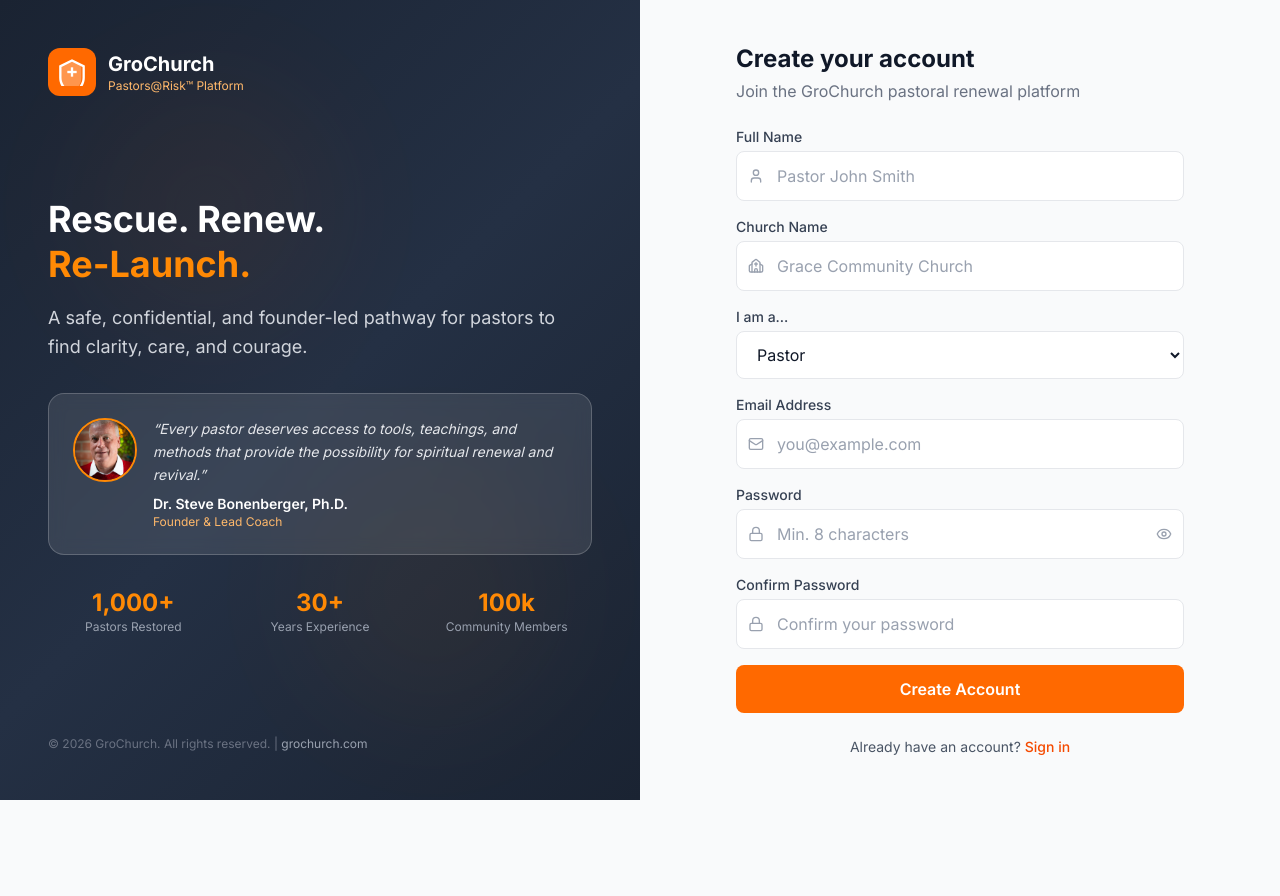
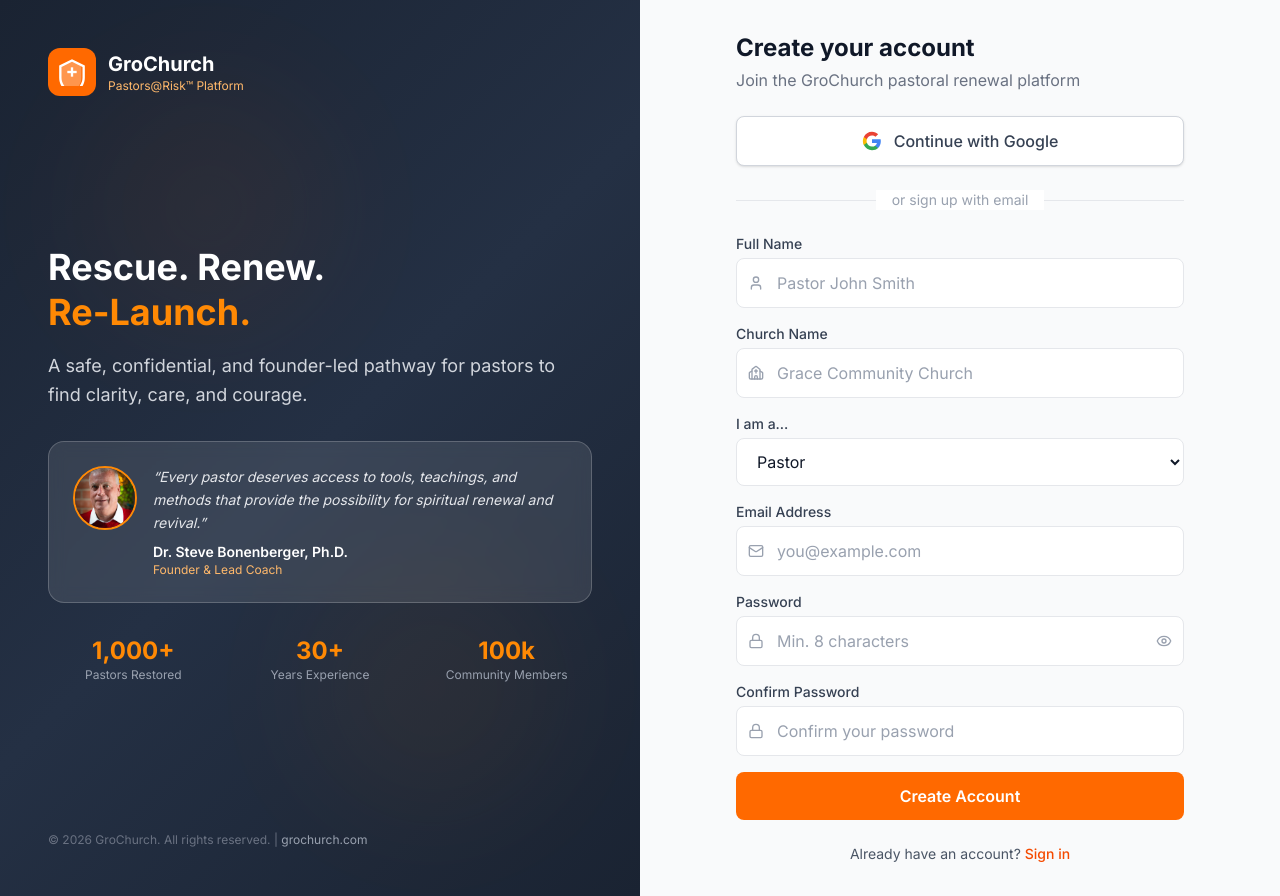
Before and after one commit to GeniusMundi10/grochurch-web-app, a Next.js app: page /auth/signup in a window 1280 px wide. Before the commit the page ends 800 px from the top, so only its background shows below. Built offline with nearby package versions, Linux system fonts and the light colour scheme.

Commit message:
Add Google Sign-In OAuth integration

```diff
--- a/src/app/auth/callback/route.ts
+++ b/src/app/auth/callback/route.ts
@@ -1,5 +1,6 @@
 import { NextResponse } from "next/server";
 import { createClient } from "@/lib/supabase/server";
+import { createClient as createAdminClient } from "@supabase/supabase-js";
 
 export async function GET(request: Request) {
   const { searchParams, origin } = new URL(request.url);
@@ -9,7 +10,41 @@
   if (code) {
     const supabase = await createClient();
     const { error } = await supabase.auth.exchangeCodeForSession(code);
+
     if (!error) {
+      // Get the user to check if we need to create a profile
+      const { data: { user } } = await supabase.auth.getUser();
+
+      if (user) {
+        // Use admin client to upsert profile (bypasses RLS)
+        const adminClient = createAdminClient(
+          process.env.NEXT_PUBLIC_SUPABASE_URL!,
+          process.env.SUPABASE_SERVICE_ROLE_KEY!
+        );
+
+        // Check if profile exists
+        const { data: existingProfile } = await adminClient
+          .from("profiles")
+          .select("id")
+          .eq("id", user.id)
+          .single();
+
+        if (!existingProfile) {
+          // Create profile for Google OAuth user
+          const fullName = user.user_metadata?.full_name || user.user_metadata?.name || "";
+          const avatarUrl = user.user_metadata?.avatar_url || user.user_metadata?.picture || "";
+
+          await adminClient.from("profiles").insert({
+            id: user.id,
+            email: user.email,
+            full_name: fullName,
+            avatar_url: avatarUrl,
+            role: "member",
+            is_active: true,
+          });
+        }
+      }
+
       return NextResponse.redirect(`${origin}${next}`);
     }
   }
--- a/src/app/auth/signin/page.tsx
+++ b/src/app/auth/signin/page.tsx
@@ -12,6 +12,7 @@
   const [password, setPassword] = useState("");
   const [showPassword, setShowPassword] = useState(false);
   const [loading, setLoading] = useState(false);
+  const [googleLoading, setGoogleLoading] = useState(false);
   const [error, setError] = useState("");
 
   const handleSignIn = async (e: React.FormEvent) => {
@@ -35,6 +36,25 @@
     }
   };
 
+  const handleGoogleSignIn = async () => {
+    setGoogleLoading(true);
+    setError("");
+
+    const supabase = createClient();
+
+    const { error } = await supabase.auth.signInWithOAuth({
+      provider: "google",
+      options: {
+        redirectTo: `${window.location.origin}/auth/callback`,
+      },
+    });
+
+    if (error) {
+      setError(error.message);
+      setGoogleLoading(false);
+    }
+  };
+
   return (
     <div className="space-y-6">
       <div>
@@ -47,6 +67,47 @@
           {error}
         </div>
       )}
+
+      {/* Google Sign-In Button */}
+      <button
+        onClick={handleGoogleSignIn}
+        disabled={googleLoading}
+        className="w-full flex items-center justify-center gap-3 bg-white border border-gray-300 hover:bg-gray-50 text-gray-700 font-medium py-3 px-4 rounded-lg transition-colors duration-200 disabled:opacity-60 disabled:cursor-not-allowed shadow-sm"
+      >
+        {googleLoading ? (
+          <Loader2 className="w-5 h-5 animate-spin" />
+        ) : (
+          <svg className="w-5 h-5" viewBox="0 0 24 24">
+            <path
+              d="M22.56 12.25c0-.78-.07-1.53-.2-2.25H12v4.26h5.92a5.06 5.06 0 0 1-2.2 3.32v2.77h3.57c2.08-1.92 3.28-4.74 3.28-8.1z"
+              fill="#4285F4"
+            />
+            <path
+              d="M12 23c2.97 0 5.46-.98 7.28-2.66l-3.57-2.77c-.98.66-2.23 1.06-3.71 1.06-2.86 0-5.29-1.93-6.16-4.53H2.18v2.84C3.99 20.53 7.7 23 12 23z"
+              fill="#34A853"
+            />
+            <path
+              d="M5.84 14.09c-.22-.66-.35-1.36-.35-2.09s.13-1.43.35-2.09V7.07H2.18C1.43 8.55 1 10.22 1 12s.43 3.45 1.18 4.93l2.85-2.22.81-.62z"
+              fill="#FBBC05"
+            />
+            <path
+              d="M12 5.38c1.62 0 3.06.56 4.21 1.64l3.15-3.15C17.45 2.09 14.97 1 12 1 7.7 1 3.99 3.47 2.18 7.07l3.66 2.84c.87-2.6 3.3-4.53 6.16-4.53z"
+              fill="#EA4335"
+            />
+          </svg>
+        )}
+        {googleLoading ? "Signing in with Google..." : "Continue with Google"}
+      </button>
+
+      {/* Divider */}
+      <div className="relative">
+        <div className="absolute inset-0 flex items-center">
+          <div className="w-full border-t border-gray-200"></div>
+        </div>
+        <div className="relative flex justify-center text-sm">
+          <span className="px-4 bg-white text-gray-400">or sign in with email</span>
+        </div>
+      </div>
 
       <form onSubmit={handleSignIn} className="space-y-4">
         <div>
--- a/src/app/auth/signup/page.tsx
+++ b/src/app/auth/signup/page.tsx
@@ -18,11 +18,31 @@
   });
   const [showPassword, setShowPassword] = useState(false);
   const [loading, setLoading] = useState(false);
+  const [googleLoading, setGoogleLoading] = useState(false);
   const [error, setError] = useState("");
   const [success, setSuccess] = useState(false);
 
   const handleChange = (e: React.ChangeEvent<HTMLInputElement | HTMLSelectElement>) => {
     setFormData({ ...formData, [e.target.name]: e.target.value });
+  };
+
+  const handleGoogleSignUp = async () => {
+    setGoogleLoading(true);
+    setError("");
+
+    const supabase = createClient();
+
+    const { error } = await supabase.auth.signInWithOAuth({
+      provider: "google",
+      options: {
+        redirectTo: `${window.location.origin}/auth/callback`,
+      },
+    });
+
+    if (error) {
+      setError(error.message);
+      setGoogleLoading(false);
+    }
   };
 
   const handleSignUp = async (e: React.FormEvent) => {
@@ -94,6 +114,47 @@
           {error}
         </div>
       )}
+
+      {/* Google Sign-Up Button */}
+      <button
+        onClick={handleGoogleSignUp}
+        disabled={googleLoading}
+        className="w-full flex items-center justify-center gap-3 bg-white border border-gray-300 hover:bg-gray-50 text-gray-700 font-medium py-3 px-4 rounded-lg transition-colors duration-200 disabled:opacity-60 disabled:cursor-not-allowed shadow-sm"
+      >
+        {googleLoading ? (
+          <Loader2 className="w-5 h-5 animate-spin" />
+        ) : (
+          <svg className="w-5 h-5" viewBox="0 0 24 24">
+            <path
+              d="M22.56 12.25c0-.78-.07-1.53-.2-2.25H12v4.26h5.92a5.06 5.06 0 0 1-2.2 3.32v2.77h3.57c2.08-1.92 3.28-4.74 3.28-8.1z"
+              fill="#4285F4"
+            />
+            <path
+              d="M12 23c2.97 0 5.46-.98 7.28-2.66l-3.57-2.77c-.98.66-2.23 1.06-3.71 1.06-2.86 0-5.29-1.93-6.16-4.53H2.18v2.84C3.99 20.53 7.7 23 12 23z"
+              fill="#34A853"
+            />
+            <path
+              d="M5.84 14.09c-.22-.66-.35-1.36-.35-2.09s.13-1.43.35-2.09V7.07H2.18C1.43 8.55 1 10.22 1 12s.43 3.45 1.18 4.93l2.85-2.22.81-.62z"
+              fill="#FBBC05"
+            />
+            <path
+              d="M12 5.38c1.62 0 3.06.56 4.21 1.64l3.15-3.15C17.45 2.09 14.97 1 12 1 7.7 1 3.99 3.47 2.18 7.07l3.66 2.84c.87-2.6 3.3-4.53 6.16-4.53z"
+              fill="#EA4335"
+            />
+          </svg>
+        )}
+        {googleLoading ? "Signing up with Google..." : "Continue with Google"}
+      </button>
+
+      {/* Divider */}
+      <div className="relative">
+        <div className="absolute inset-0 flex items-center">
+          <div className="w-full border-t border-gray-200"></div>
+        </div>
+        <div className="relative flex justify-center text-sm">
+          <span className="px-4 bg-white text-gray-400">or sign up with email</span>
+        </div>
+      </div>
 
       <form onSubmit={handleSignUp} className="space-y-4">
         <div>
```
